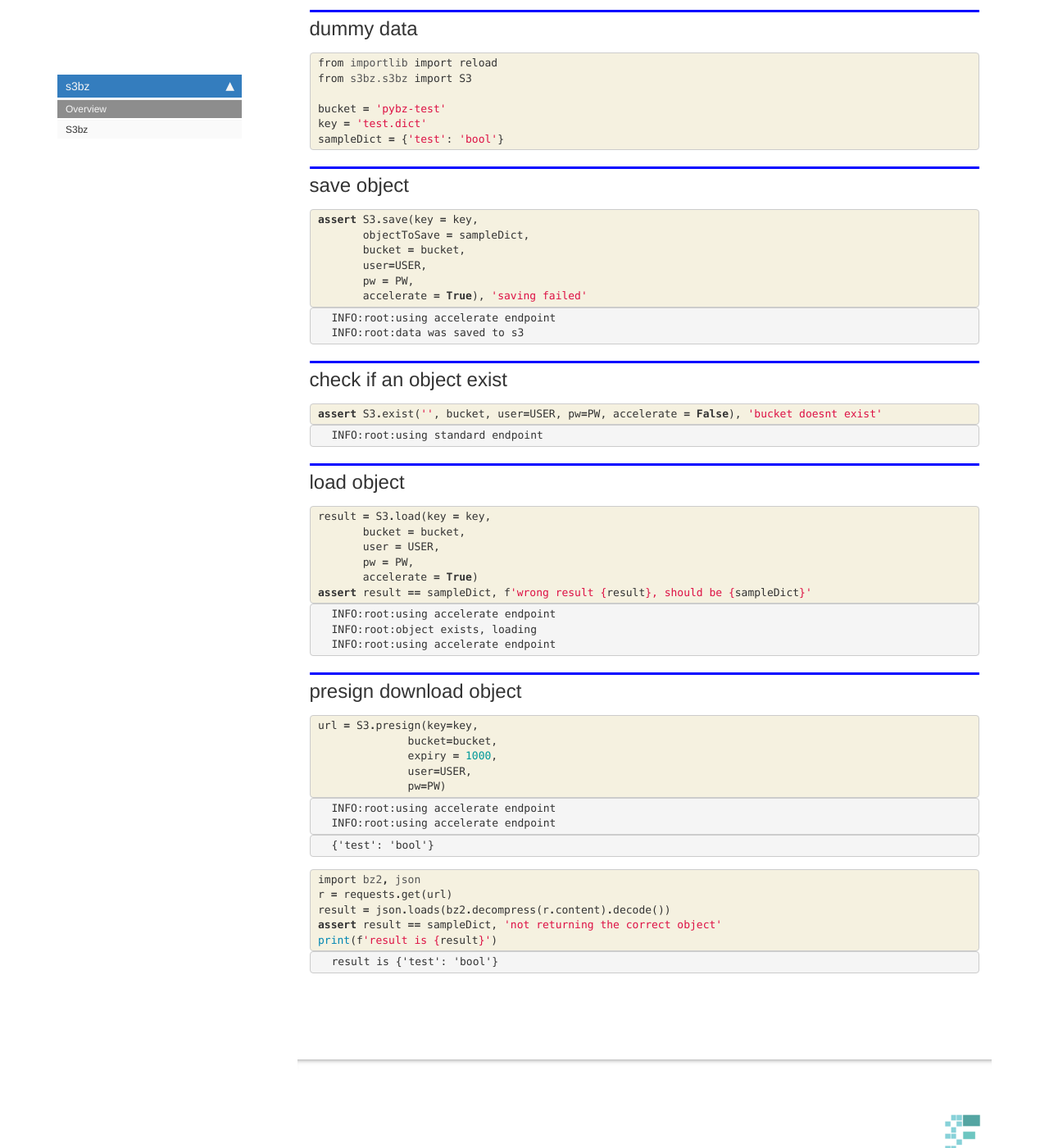
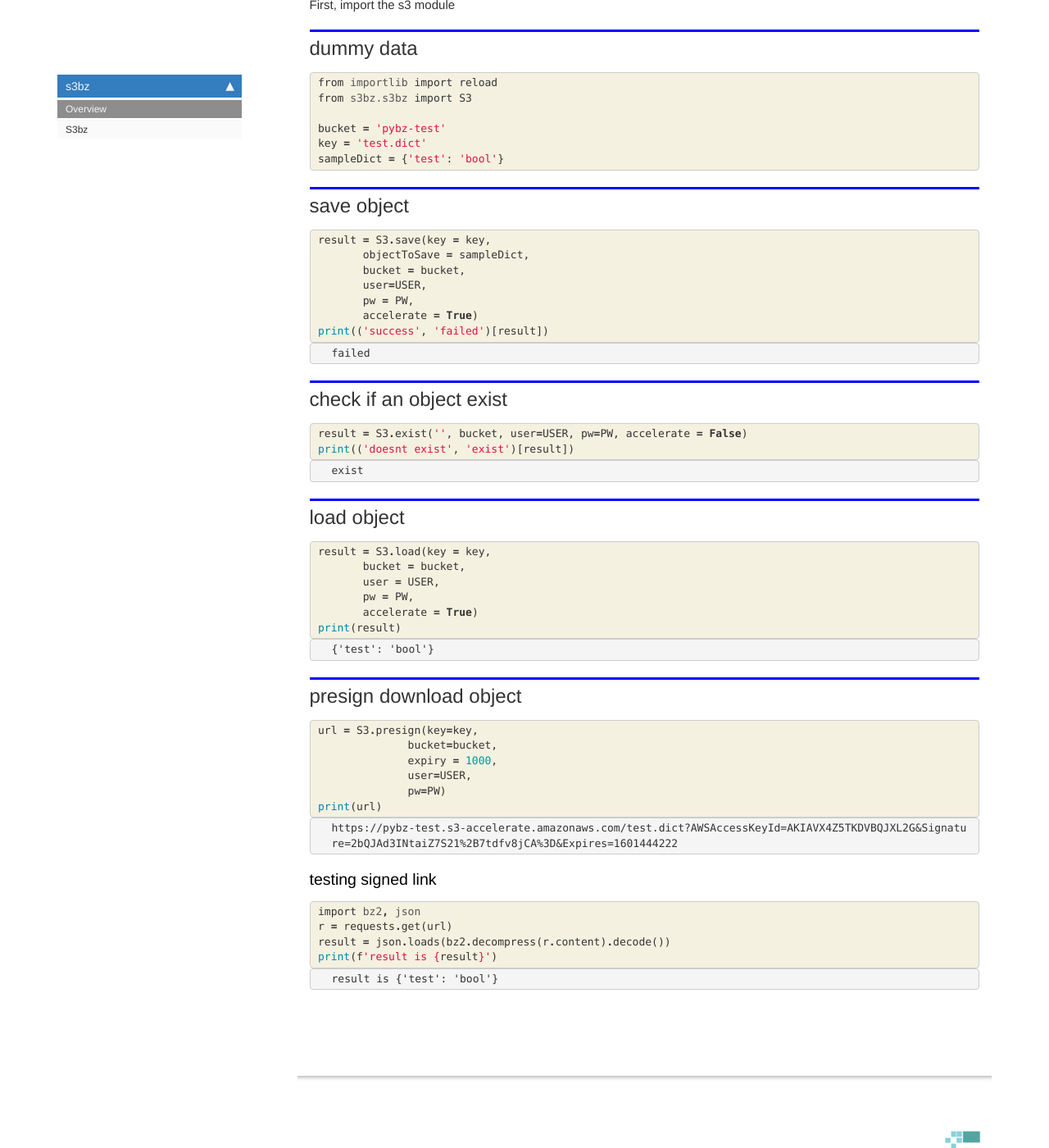
Before and after one commit to thanakijwanavit/s3bz, a Jekyll site: the page built from docs/index.html, in a window 1280 px wide and 1400 px high, scrolled down 894 px. Shown: the whole window at 82% size. Built offline with Jekyll 4.4.1, drawn with Linux system fonts in a browser that asks for light colours; nearby versions of some CDN libraries; comment, search, counter and statistics services are not loaded.

Commit message:
update docs

```diff
--- a/docs/index.html
+++ b/docs/index.html
@@ -104,12 +104,13 @@ nb_path: "index.ipynb"
 
 <div class="inner_cell">
     <div class="input_area">
-<div class=" highlight hl-ipython3"><pre><span></span><span class="k">assert</span> <span class="n">S3</span><span class="o">.</span><span class="n">save</span><span class="p">(</span><span class="n">key</span> <span class="o">=</span> <span class="n">key</span><span class="p">,</span>
+<div class=" highlight hl-ipython3"><pre><span></span><span class="n">result</span> <span class="o">=</span> <span class="n">S3</span><span class="o">.</span><span class="n">save</span><span class="p">(</span><span class="n">key</span> <span class="o">=</span> <span class="n">key</span><span class="p">,</span>
        <span class="n">objectToSave</span> <span class="o">=</span> <span class="n">sampleDict</span><span class="p">,</span>
        <span class="n">bucket</span> <span class="o">=</span> <span class="n">bucket</span><span class="p">,</span>
        <span class="n">user</span><span class="o">=</span><span class="n">USER</span><span class="p">,</span>
        <span class="n">pw</span> <span class="o">=</span> <span class="n">PW</span><span class="p">,</span>
-       <span class="n">accelerate</span> <span class="o">=</span> <span class="kc">True</span><span class="p">),</span> <span class="s1">&#39;saving failed&#39;</span>
+       <span class="n">accelerate</span> <span class="o">=</span> <span class="kc">True</span><span class="p">)</span>
+<span class="nb">print</span><span class="p">((</span><span class="s1">&#39;success&#39;</span><span class="p">,</span> <span class="s1">&#39;failed&#39;</span><span class="p">)[</span><span class="n">result</span><span class="p">])</span>
 </pre></div>
 
     </div>
@@ -121,9 +122,8 @@ nb_path: "index.ipynb"
 
 <div class="output_area">
 
-<div class="output_subarea output_stream output_stderr output_text">
-<pre>INFO:root:using accelerate endpoint
-INFO:root:data was saved to s3
+<div class="output_subarea output_stream output_stdout output_text">
+<pre>failed
 </pre>
 </div>
 </div>
@@ -147,7 +147,8 @@ INFO:root:data was saved to s3
 
 <div class="inner_cell">
     <div class="input_area">
-<div class=" highlight hl-ipython3"><pre><span></span><span class="k">assert</span> <span class="n">S3</span><span class="o">.</span><span class="n">exist</span><span class="p">(</span><span class="s1">&#39;&#39;</span><span class="p">,</span> <span class="n">bucket</span><span class="p">,</span> <span class="n">user</span><span class="o">=</span><span class="n">USER</span><span class="p">,</span> <span class="n">pw</span><span class="o">=</span><span class="n">PW</span><span class="p">,</span> <span class="n">accelerate</span> <span class="o">=</span> <span class="kc">False</span><span class="p">),</span> <span class="s1">&#39;bucket doesnt exist&#39;</span>
+<div class=" highlight hl-ipython3"><pre><span></span><span class="n">result</span> <span class="o">=</span> <span class="n">S3</span><span class="o">.</span><span class="n">exist</span><span class="p">(</span><span class="s1">&#39;&#39;</span><span class="p">,</span> <span class="n">bucket</span><span class="p">,</span> <span class="n">user</span><span class="o">=</span><span class="n">USER</span><span class="p">,</span> <span class="n">pw</span><span class="o">=</span><span class="n">PW</span><span class="p">,</span> <span class="n">accelerate</span> <span class="o">=</span> <span class="kc">False</span><span class="p">)</span>
+<span class="nb">print</span><span class="p">((</span><span class="s1">&#39;doesnt exist&#39;</span><span class="p">,</span> <span class="s1">&#39;exist&#39;</span><span class="p">)[</span><span class="n">result</span><span class="p">])</span>
 </pre></div>
 
     </div>
@@ -159,8 +160,8 @@ INFO:root:data was saved to s3
 
 <div class="output_area">
 
-<div class="output_subarea output_stream output_stderr output_text">
-<pre>INFO:root:using standard endpoint
+<div class="output_subarea output_stream output_stdout output_text">
+<pre>exist
 </pre>
 </div>
 </div>
@@ -189,7 +190,7 @@ INFO:root:data was saved to s3
        <span class="n">user</span> <span class="o">=</span> <span class="n">USER</span><span class="p">,</span>
        <span class="n">pw</span> <span class="o">=</span> <span class="n">PW</span><span class="p">,</span>
        <span class="n">accelerate</span> <span class="o">=</span> <span class="kc">True</span><span class="p">)</span>
-<span class="k">assert</span> <span class="n">result</span> <span class="o">==</span> <span class="n">sampleDict</span><span class="p">,</span> <span class="sa">f</span><span class="s1">&#39;wrong result </span><span class="si">{</span><span class="n">result</span><span class="si">}</span><span class="s1">, should be </span><span class="si">{</span><span class="n">sampleDict</span><span class="si">}</span><span class="s1">&#39;</span>
+<span class="nb">print</span><span class="p">(</span><span class="n">result</span><span class="p">)</span>
 </pre></div>
 
     </div>
@@ -201,10 +202,8 @@ INFO:root:data was saved to s3
 
 <div class="output_area">
 
-<div class="output_subarea output_stream output_stderr output_text">
-<pre>INFO:root:using accelerate endpoint
-INFO:root:object exists, loading
-INFO:root:using accelerate endpoint
+<div class="output_subarea output_stream output_stdout output_text">
+<pre>{&#39;test&#39;: &#39;bool&#39;}
 </pre>
 </div>
 </div>
@@ -233,6 +232,7 @@ INFO:root:using accelerate endpoint
               <span class="n">expiry</span> <span class="o">=</span> <span class="mi">1000</span><span class="p">,</span>
               <span class="n">user</span><span class="o">=</span><span class="n">USER</span><span class="p">,</span>
               <span class="n">pw</span><span class="o">=</span><span class="n">PW</span><span class="p">)</span>
+<span class="nb">print</span><span class="p">(</span><span class="n">url</span><span class="p">)</span>
 </pre></div>
 
     </div>
@@ -244,21 +244,10 @@ INFO:root:using accelerate endpoint
 
 <div class="output_area">
 
-<div class="output_subarea output_stream output_stderr output_text">
-<pre>INFO:root:using accelerate endpoint
-INFO:root:using accelerate endpoint
+<div class="output_subarea output_stream output_stdout output_text">
+<pre>https://pybz-test.s3-accelerate.amazonaws.com/test.dict?AWSAccessKeyId=AKIAVX4Z5TKDVBQJXL2G&amp;Signature=2bQJAd3INtaiZ7S21%2B7tdfv8jCA%3D&amp;Expires=1601444222
 </pre>
 </div>
-</div>
-
-<div class="output_area">
-
-
-
-<div class="output_text output_subarea output_execute_result">
-<pre>{&#39;test&#39;: &#39;bool&#39;}</pre>
-</div>
-
 </div>
 
 </div>
@@ -267,6 +256,12 @@ INFO:root:using accelerate endpoint
 </div>
     {% endraw %}
 
+<div class="cell border-box-sizing text_cell rendered"><div class="inner_cell">
+<div class="text_cell_render border-box-sizing rendered_html">
+<h3 id="testing-signed-link">testing signed link<a class="anchor-link" href="#testing-signed-link"> </a></h3>
+</div>
+</div>
+</div>
     {% raw %}
 
 <div class="cell border-box-sizing code_cell rendered">
@@ -277,7 +272,6 @@ INFO:root:using accelerate endpoint
 <div class=" highlight hl-ipython3"><pre><span></span><span class="kn">import</span> <span class="nn">bz2</span><span class="o">,</span> <span class="nn">json</span>
 <span class="n">r</span> <span class="o">=</span> <span class="n">requests</span><span class="o">.</span><span class="n">get</span><span class="p">(</span><span class="n">url</span><span class="p">)</span>
 <span class="n">result</span> <span class="o">=</span> <span class="n">json</span><span class="o">.</span><span class="n">loads</span><span class="p">(</span><span class="n">bz2</span><span class="o">.</span><span class="n">decompress</span><span class="p">(</span><span class="n">r</span><span class="o">.</span><span class="n">content</span><span class="p">)</span><span class="o">.</span><span class="n">decode</span><span class="p">())</span>
-<span class="k">assert</span> <span class="n">result</span> <span class="o">==</span> <span class="n">sampleDict</span><span class="p">,</span> <span class="s1">&#39;not returning the correct object&#39;</span>
 <span class="nb">print</span><span class="p">(</span><span class="sa">f</span><span class="s1">&#39;result is </span><span class="si">{</span><span class="n">result</span><span class="si">}</span><span class="s1">&#39;</span><span class="p">)</span>
 </pre></div>
 
```
Also changed, not shown: README.md, 1 other file.
